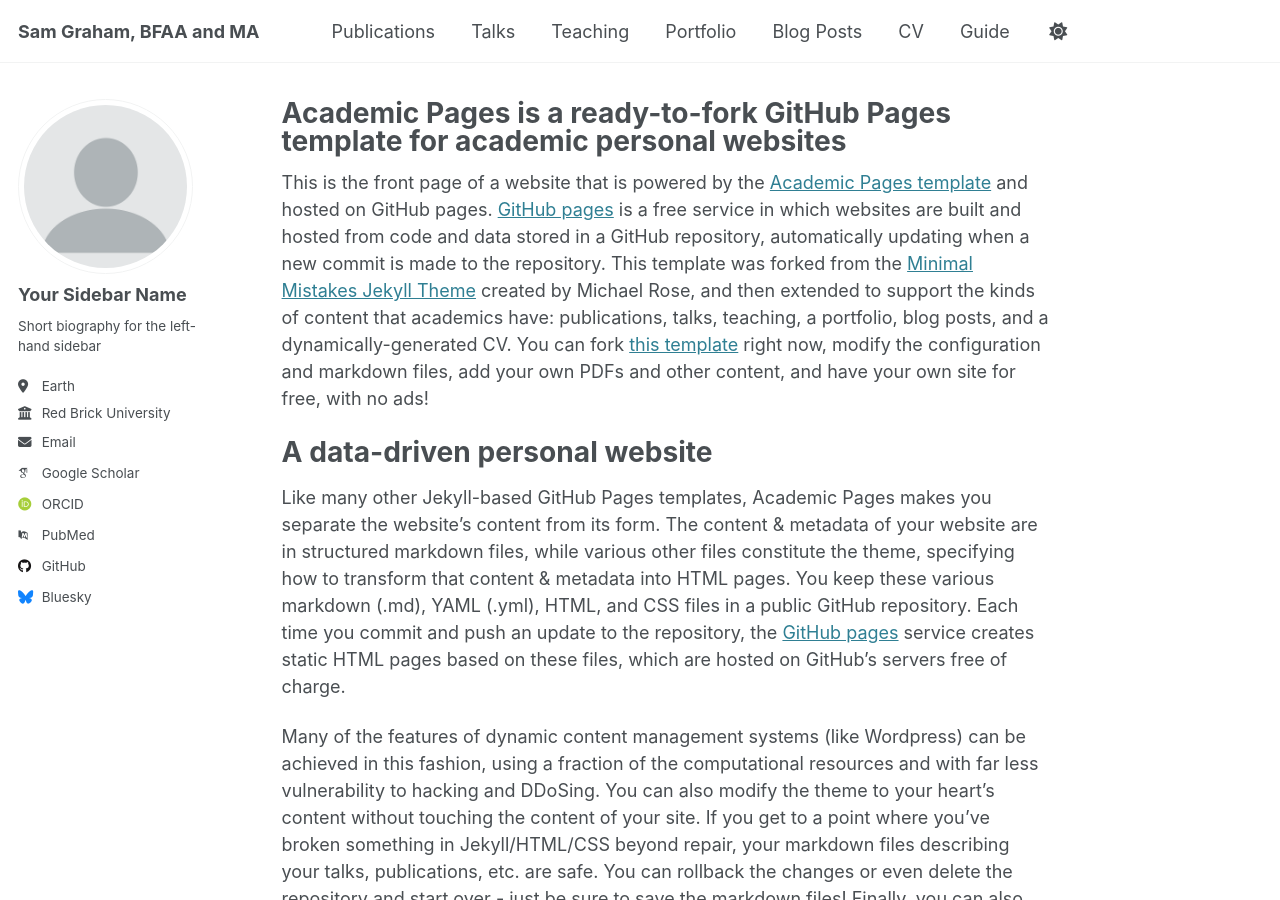
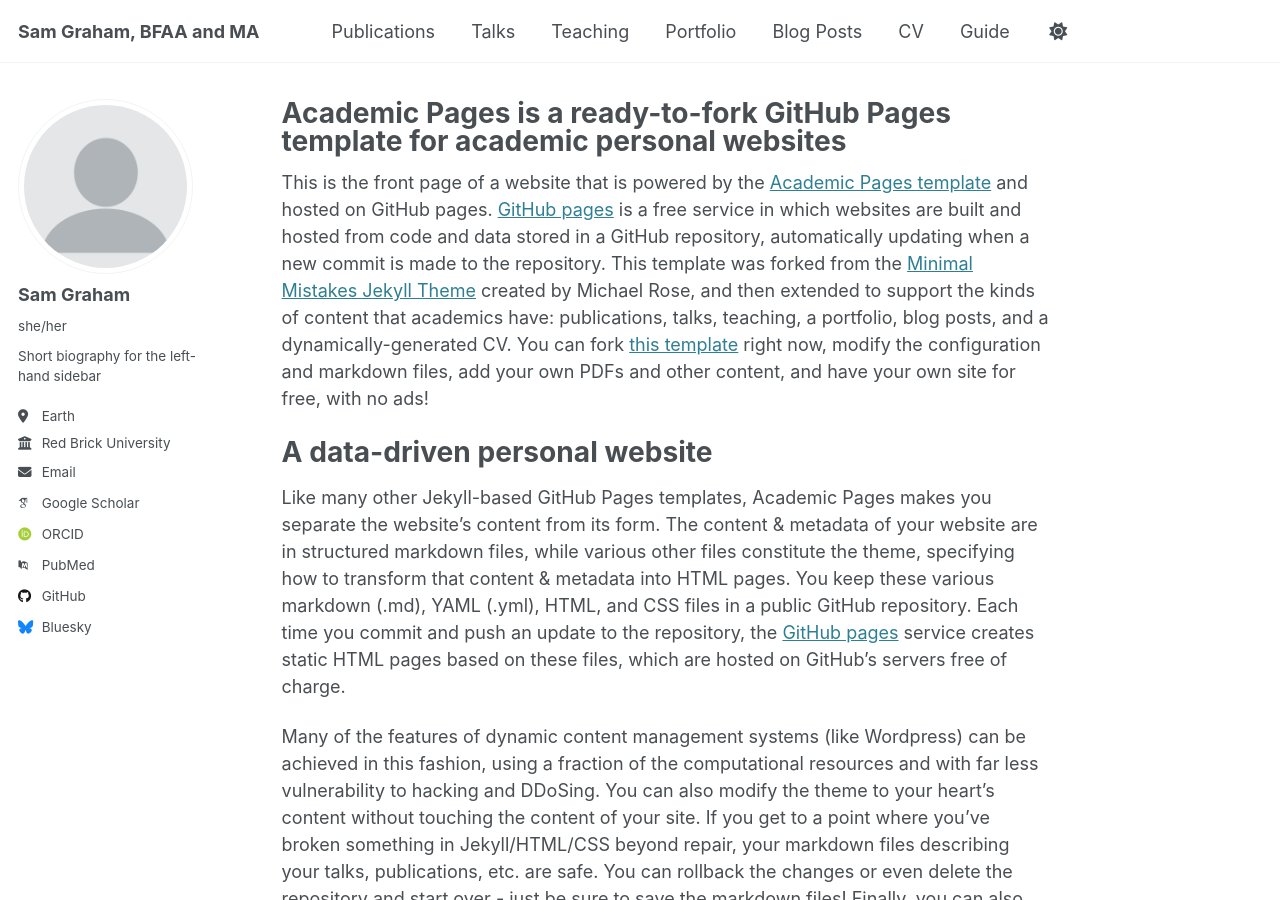
Before and after one commit to ForgottenDoll/me, a Jekyll site: the page built from _pages/about.md, in a window 1280 px wide and 900 px high. Built offline with Jekyll 4.4.1, drawn with Linux system fonts in a browser that asks for light colours; some web fonts are replaced.

Commit message:
Update _config.yml

```diff
--- a/_config.yml
+++ b/_config.yml
@@ -23,8 +23,8 @@ repository               : "me/forgottendoll.github.io"
 author:
   # Biographic information
   avatar           : "profile.png"
-  name             : "Your Sidebar Name"
-  pronouns         : # example: "she/her"
+  name             : "Sam Graham"
+  pronouns         : "she/her"
   bio              : "Short biography for the left-hand sidebar"
   location         : "Earth"
   employer         : "Red Brick University"
```
